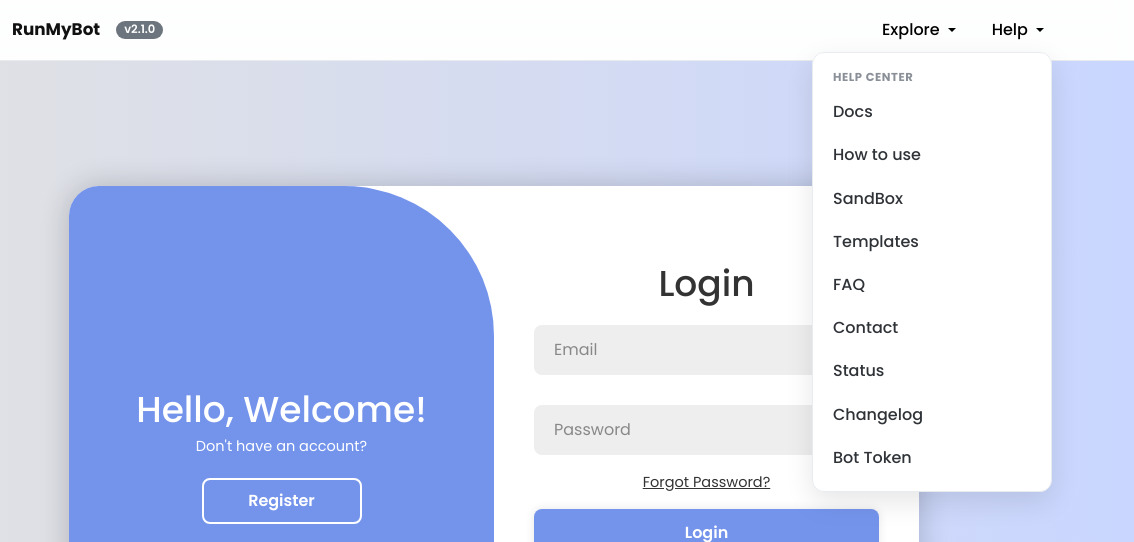
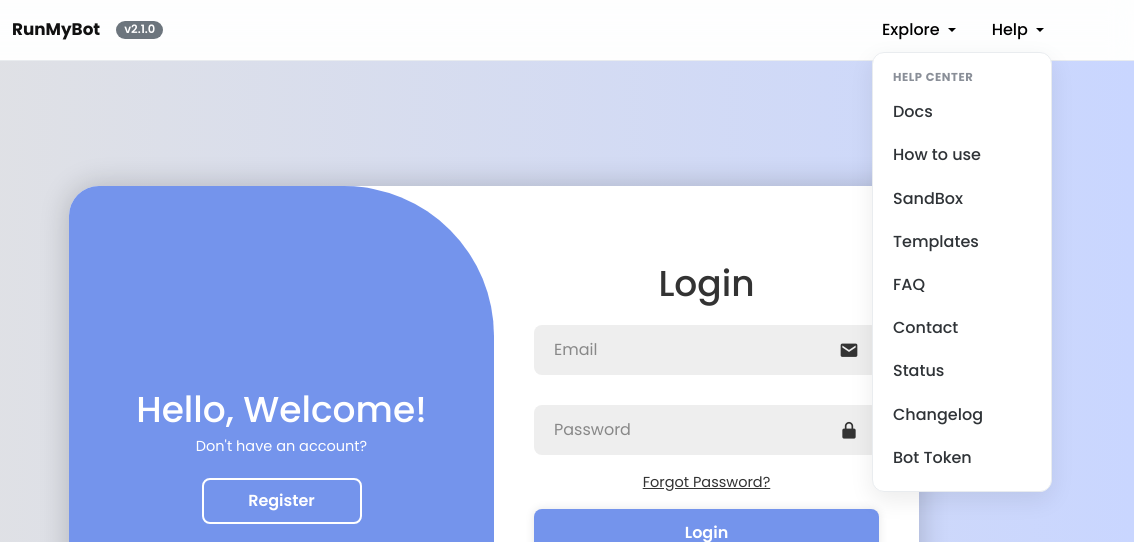
Before and after one commit to dhyeyppatel/Botify, a website: page Frontend/index.html in a window 1280 px wide. Both pictures are taken after a click on the button "Help". Shown: the top 542 px of the page, 146-1280 px from the left. Drawn offline with Linux system fonts and the light colour scheme; a web font is replaced by a local one.

Commit message:
Update main.css

```diff
--- a/Frontend/assets/css/main.css
+++ b/Frontend/assets/css/main.css
@@ -152,12 +152,7 @@ footer {
   border:0; background:transparent; padding:.25rem .5rem; border-radius:.5rem; font-weight:500;
 }
 .dropdown-toggle:hover { background:#f1f3f5; cursor:pointer; }
-.dropdown-menu {
-  position:absolute; top:120%; right:0; left:auto;     /* align to the right like your shot */
-  min-width:240px; background:#fff; border:1px solid #e9ecef; border-radius:.75rem;
-  box-shadow:0 10px 28px rgba(0,0,0,.10);
-  padding:.5rem; display:none;
-}
+
 
 /* --- Screenshot-style sections --- */
 .dropdown-wide { padding:.5rem; }
@@ -199,3 +194,11 @@ footer {
 /* Brand text and version pill you already use */
 .brand-badge { margin-left: 8px; padding: 2px 8px; font-size: .72rem; font-weight: 600;
   color:#fff; background:#6c757d; border-radius:999px; line-height:1.2; }
+
+  /* Dropdown visibility controlled via class (no inline styles) */
+.dropdown-menu { display: none; z-index: 1050; }
+.dropdown-menu.is-open { display: block; }
+
+/* Optional alignment: left for Explore, right for Help */
+#exploreMenu { left: 0; right: auto; }
+#helpMenu    { right: 0; left: auto; }
```
